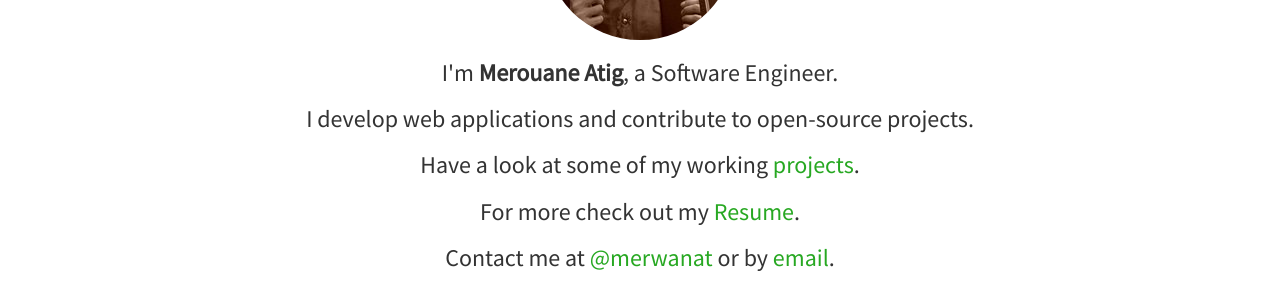
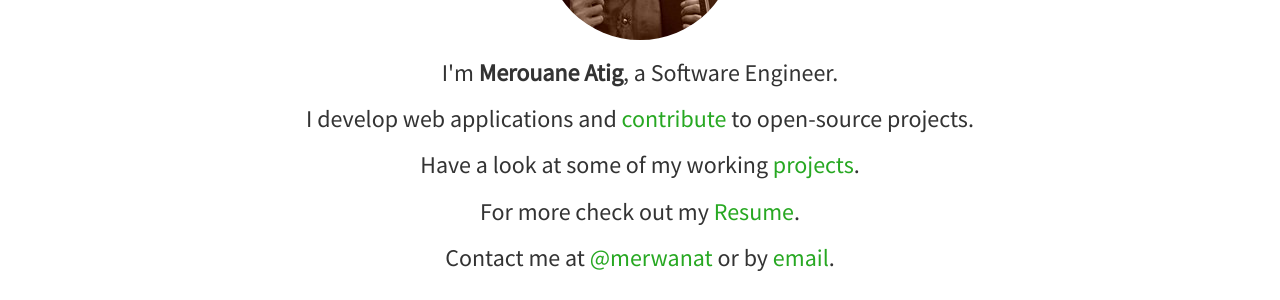
Before and after one commit to merwan/merwan.github.io, a Jekyll site: the page built from index.html, in a window 1280 px wide. Shown: the part 269-569 px from the top of the page. Built offline with Jekyll 4.4.1, drawn with Linux system fonts in a browser that asks for light colours; nearby versions of some CDN libraries; comment, search, counter and statistics services are not loaded; part of the change alters nothing that is shown.

```diff
--- a/index.html
+++ b/index.html
@@ -8,7 +8,7 @@ layout: site
       <img class="img-circle" src="{{ site.baseurl }}/static/img/{{ site.avatar }}" alt="Responsive image">
     </div>
     <h3>I'm <strong>{{ site.author }}</strong>, a Software Engineer.</h3>
-    <h3>I develop web applications and contribute to open-source projects.</h3>
+    <h3>I develop web applications and <a href="{{ site.baseurl }}/contributions.html"> contribute</a> to open-source projects.</h3>
     <h3>Have a look at some of my working <a href="{{ site.baseurl }}/projects.html"> projects</a>.</h3>
     <h3>For more check out my <a href="{{ site.baseurl }}/resume.html">Resume</a>.</h3>
     <h3>Contact me at <a href="http://twitter.com/{{ site.twitter }}">@{{ site.twitter }}</a> or by <a href="mailto:{{ site.email }}">email</a>.</h3>
```
